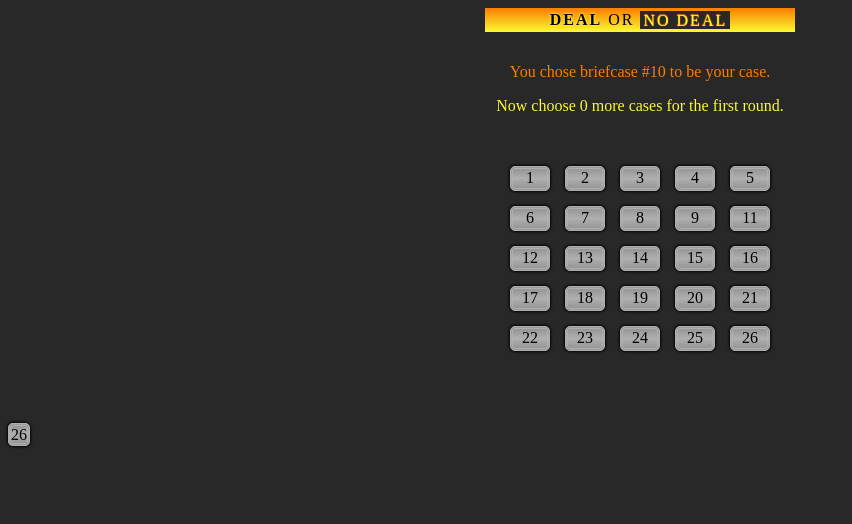
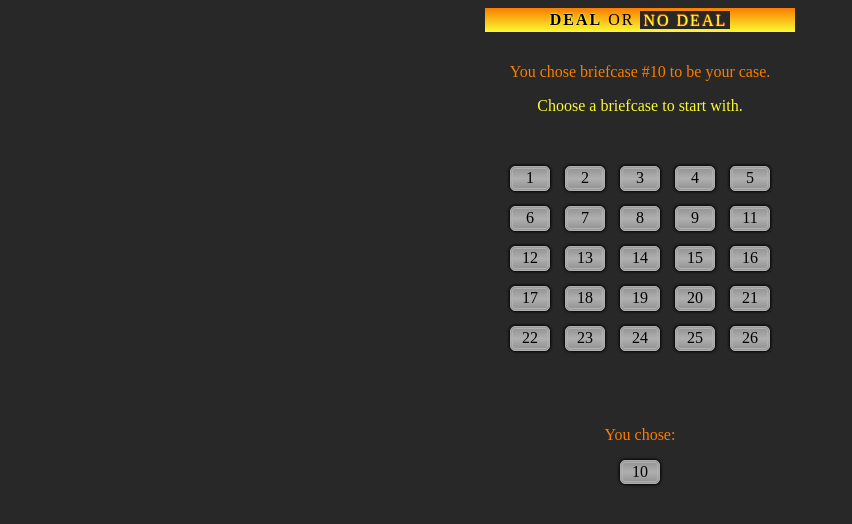
Before and after one commit to RyanKHawkins/Deal-or-No-Deal, a plain HTML site: page index.html in a window 1280 px wide. Both pictures are taken after a click on the element "10". Shown: the whole page, without its empty margins (0-852 px from the left). Drawn offline with Linux system fonts and the light colour scheme.

Commit message:
Setup first chosen case to display by itself.

```diff
--- a/index.html
+++ b/index.html
@@ -40,8 +40,9 @@
         <div class="briefcases" id="26">25</div>
         <div class="briefcases" id="26">26</div>
     </div>
-    <div>
-        <div class="briefcases">26</div>
+    <p id="choice_message" class="messages">You chose:</p>
+    <div id="chosen_area">
+        <!--<div id="chosen_case">26</div>-->
     </div>
     <script src="script.js"></script>
   </body>
--- a/script.js
+++ b/script.js
@@ -46,26 +46,31 @@ function playGame() {
     let offerAccepted = false;
     message.innerText = ORIGINALMESSAGE
     instructions.innerText = ORIGINALINSTRUCTIONS
-
-
+    $("#chosen_area").innerHTML = ""
 
 }
 
 function chooseBriefcase(briefcase, round = 1) {
     if (briefcasesSelected.length == 0) {
+
         let casesToSelect = 6;
         firstCase = briefcase;
+        console.log(`first case:  ${firstCase.id}`)
         message.innerText = `You chose briefcase #${firstCase.id} to be your case.`
-        instructions.style.visibiliy = "none"
-        setTimeout(() => {
-            instructions.innerText = `Now choose ${casesToSelect} more cases for the first round.`
-        }, 500)
-        while (casesToSelect > 0) {
-            instructions.innerText = `Choose ${casesToSelect} more cases for round ${round}.`
-            casesToSelect--
-        }
+        instructions.style.visibility = "none"
 
+        // while (casesToSelect > 0) {
+        //     instructions.innerText = `Choose ${casesToSelect} more cases for round ${round}.`
+        //     casesToSelect--
+        // }
+        let caseEl = document.createElement("div")
+        //caseEl.classList.add("briefcases")
+        caseEl.id = "chosen_case"
+        caseEl.innerText = firstCase.id
+        $("#chosen_area").append(caseEl)
     }
+
+
     briefcase.style.display = "none";
     briefcasesSelected.push(briefcase.id);
     console.log(`Cases selected:  ${briefcasesSelected}`)
--- a/style.css
+++ b/style.css
@@ -53,8 +53,9 @@ header {
     text-align:  center;
 }
 
-#message {
+#message, #choice_message {
     color:  var(--orange);
+    text-align: center;
     //text-shadow: .25px .25px 1px var(--yellow)
 }
 
@@ -77,7 +78,20 @@ header {
                 -.25px -.25px 10px var(--orange);
 }
 
-.briefcases {
+#chosen_area {
+    margin:  auto;
+    width:  40px;
+    height: 25px;
+
+}
+
+#chosen_case {
+    margin:  auto;
+
+}
+
+
+.briefcases, #chosen_case {
     //background-color:  var(--med_gray);
     background:  linear-gradient(var(--med_gray), var(--light_gray), var(--med_gray));
     border: 3px double var(--light_gray);
```
